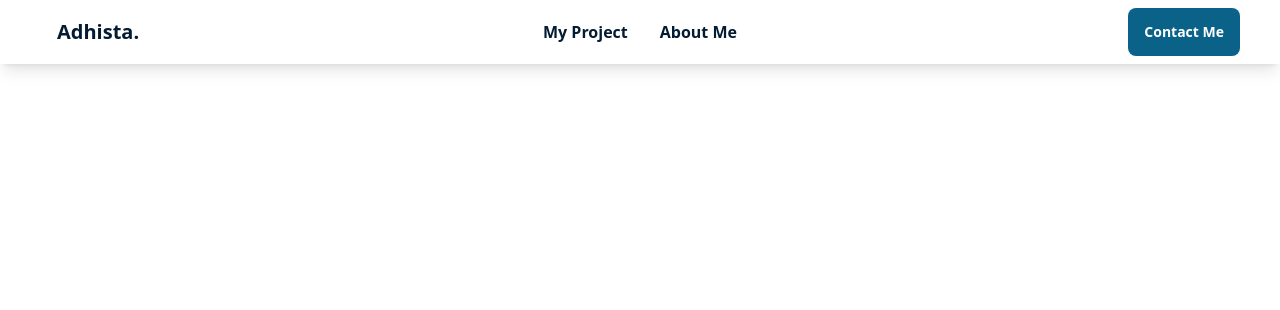
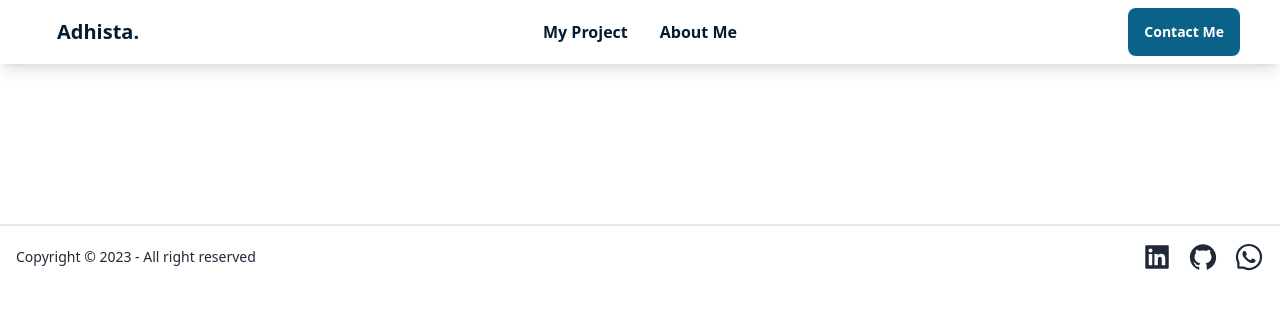
Before and after one commit to deradhista13/personal-website, a React (Vite) app: page / in a window 1280 px wide. Shown: the top 310 px of the page. Built offline with nearby package versions, Linux system fonts and the light colour scheme.

Commit message:
add footer component

```diff
--- /dev/null
+++ b/src/components/Footer.tsx
@@ -0,0 +1,29 @@
+import React from "react";
+import {
+  AiFillLinkedin,
+  AiFillGithub,
+  AiOutlineWhatsApp,
+} from "react-icons/ai";
+
+const Footer = () => {
+  return (
+    <footer className="footer items-center p-4 bg-white text-black-content mt-40 border-t-2">
+      <div className="items-center grid-flow-col">
+        <p>Copyright © 2023 - All right reserved</p>
+      </div>
+      <div className="grid-flow-col gap-4 md:place-self-center md:justify-self-end">
+        <a>
+          <AiFillLinkedin size={30} />
+        </a>
+        <a>
+          <AiFillGithub size={30} />
+        </a>
+        <a>
+          <AiOutlineWhatsApp size={30} />
+        </a>
+      </div>
+    </footer>
+  );
+};
+
+export default Footer;
--- a/src/components/Layout.tsx
+++ b/src/components/Layout.tsx
@@ -1,4 +1,5 @@
 import React, { FC } from "react";
+import Footer from "./Footer";
 import Navbar from "./Navbar";
 
 interface LayoutProps {
@@ -10,6 +11,7 @@ const Layout: FC<LayoutProps> = ({ children }) => {
     <div className="w-full h-screen bg-white overflow-auto">
       <Navbar />
       {children}
+      <Footer />
     </div>
   );
 };
```
